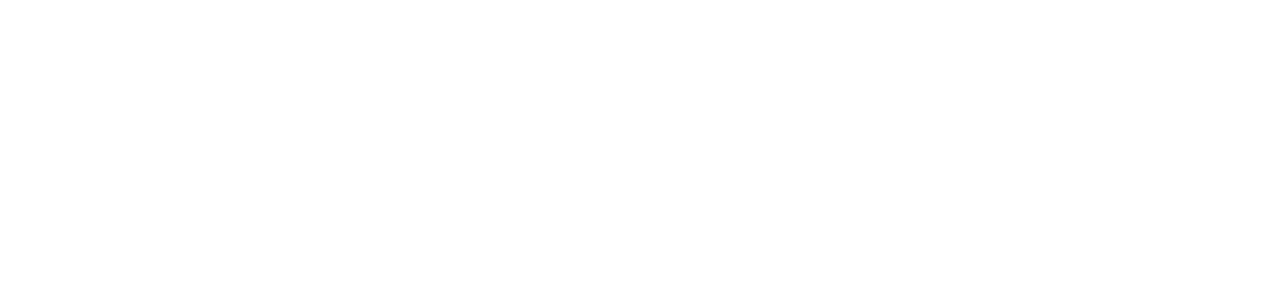
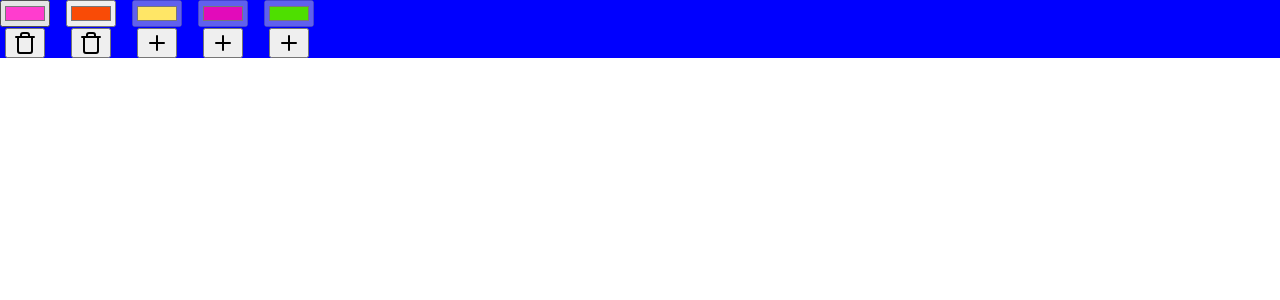
Before and after one commit to yazdrahobycha/gradient-generator, a React (Vite) app: page / in a window 1280 px wide. Shown: the top 300 px of the page. Built offline with nearby package versions, Linux system fonts and the light colour scheme.

Commit message:
added delete/add functionality for ColorPickers

```diff
--- a/package.json
+++ b/package.json
@@ -15,6 +15,7 @@
     "chroma-js": "^2.4.2",
     "new-component": "^5.0.2",
     "react": "^18.3.1",
-    "react-dom": "^18.3.1"
+    "react-dom": "^18.3.1",
+    "react-feather": "^2.0.10"
   }
 }
--- a/src/components/App/App.js
+++ b/src/components/App/App.js
@@ -1,20 +1,25 @@
 import React, { useCallback, useState } from "react";
 import GradientPreview from "../GradientPreview/GradientPreview";
 import Options from "../Options/Options";
+const initialColorsState = [
+  { color: "#FF3DCE", active: true },
+  { color: "#F94B06", active: true },
+  { color: "#FFE666", active: false },
+  { color: "#E20BBA", active: false },
+  { color: "#4EDF00", active: false },
+];
+initialColorsState.forEach((entry) => {
+  entry.id = crypto.randomUUID();
+});
 
 function App() {
-  const [colors, setColors] = useState([
-    "#FF3DCE",
-    "#F94B06",
-    "#FFE666",
-    "#E20BBA",
-    "#4EDF00",
-  ]);
+  const [colors, setColors] = useState(initialColorsState);
   const [angle, setAngle] = useState(60);
+  const [mode, setMode] = useState('lab')
 
   return (
     <div>
-      <GradientPreview colors={colors} angle={angle} />
+      <GradientPreview colors={colors} angle={angle} mode={mode} />
       <Options
         setColors={setColors}
         colors={colors}
--- /dev/null
+++ b/src/components/ColorPicker/ColorPicker.js
@@ -0,0 +1,18 @@
+import React, { memo, useState } from "react";
+
+function ColorPicker({ color, hadleColorChange, i, ...rest }) {
+  return (
+    <div>
+      <input
+        {...rest}
+        type="color"
+        id="head"
+        name="head"
+        value={color}
+        onChange={(e) => hadleColorChange(e, i)}
+      />
+    </div>
+  );
+}
+
+export default memo(ColorPicker);
--- /dev/null
+++ b/src/components/ColorPicker/index.js
@@ -0,0 +1,2 @@
+export * from './ColorPicker';
+export { default } from './ColorPicker';
--- a/src/components/ColorPickersContainer/ColorPickersContainer.js
+++ b/src/components/ColorPickersContainer/ColorPickersContainer.js
@@ -1,8 +1,61 @@
-import React from 'react';
+import React, { useCallback } from "react";
+import ColorPicker from "../ColorPicker/ColorPicker";
+import { Plus, Trash } from "react-feather";
+import styles from "./color-picker-container.module.css";
 
-function ColorPickersContainer({colors, setColors}) {
-  console.log(colors)
-  return <div></div>;
+function ColorPickersContainer({ colors, setColors }) {
+  const handleColorChange = useCallback((e, i) => {
+    // we have to pull the newest state value manualy
+    // beacause we're memoising this function in order to be able
+    // to memoize ColorPicker component (because this function changes its referens every rerender we're
+    //not able to memoize the component where it is as a prop), so it doesbt rerender every ColorPicker every time the
+    // value of one ColorPicker color changes, and because this funct will never be updated ([] as param here)
+    // it will have stale value. Now were both having function that is not changing its reference and the proper state
+    setColors((currentArray) => {
+      const newArray = [...currentArray];
+      newArray[i].color = e.target.value;
+      return newArray;
+    });
+  }, []);
+
+  function handleActiveColor(i) {
+    const activeColors = colors.filter((colorEntry) => colorEntry.active);
+    // dont change active state if there will be less than two colors
+    // and if the operation is delete (then the current value of active will be true, cause
+    // we will want it to be false)
+    if (activeColors.length <= 2 && colors[i].active) {
+      return;
+    }
+
+    //change active state of the color
+    const newArray = [...colors];
+    newArray[i].active = !newArray[i].active;
+    setColors(newArray);
+  }
+  return (
+    <div className={styles.wrapper}>
+      {colors.map((colorEntry, i) => {
+        {
+          /* we must pass the indexes of the colors in the state array
+      to connect colorpicker and button actual implementation with its equivalent
+    in state array  */
+        }
+        return (
+          <div className={styles.picker_wrapper} key={colorEntry.id}>
+            <ColorPicker
+              disabled={!colorEntry.active}
+              i={i}
+              hadleColorChange={handleColorChange}
+              color={colorEntry.color}
+            />
+            <button onClick={() => handleActiveColor(i)}>
+              {colorEntry.active ? <Trash /> : <Plus />}
+            </button>
+          </div>
+        );
+      })}
+    </div>
+  );
 }
 
 export default ColorPickersContainer;
--- /dev/null
+++ b/src/components/ColorPickersContainer/color-picker-container.module.css
@@ -0,0 +1,10 @@
+.wrapper {
+    display: flex;
+    gap: 1rem;
+}
+
+.picker_wrapper {
+    display: flex;
+    flex-direction: column;
+    align-items: center;
+}
--- a/src/components/GradientPreview/GradientPreview.js
+++ b/src/components/GradientPreview/GradientPreview.js
@@ -2,10 +2,9 @@
 import styles from "./gradient-preview.module.css";
 import {createGradientBackground} from '../../helpers'
 
-function GradientPreview({colors, angle}) {
-  const gradientStyles = createGradientBackground(colors, angle)
-  console.log(gradientStyles)
-
+function GradientPreview({colors, angle, mode}) {
+  const colorsEntries = colors.filter((colorEntry) => colorEntry.active).map((colorEntry) => colorEntry.color);
+  const gradientStyles = createGradientBackground(colorsEntries, angle, mode);
 
   return <div style={gradientStyles} className={styles.wrapper}></div>;
 }
--- a/src/helpers.js
+++ b/src/helpers.js
@@ -1,26 +1,7 @@
 import chroma, { average } from "chroma-js";
 
-export function createGradientBackground(colors, angle) {
-  //   const changedColors = colors.map((color) => {
-  //     let changedColor = chroma(color).hsv();
-  //     changedColor = chroma(
-  //       changedColor[0],
-  //       changedColor[1],
-  //       changedColor[2],
-  //       "hsv"
-  //     );
-
-  //     return changedColor;
-  //   });
-  //   const withInBetweenColors = changedColors.reduce((acc, item, i, arr) => {
-  //     acc.push(item.hsl());
-  //     if (i < arr.length - 1) {
-  //       acc.push(chroma.average([item, arr[i + 1]]).hsl());
-  //     }
-  //     return acc;
-  //   }, []);
-
-  const withInBetweenColors = chroma.scale(colors).mode("hsv").colors(6);
+export function createGradientBackground(colors, angle, mode) {
+  const withInBetweenColors = chroma.scale(colors).mode(mode).colors(6);
   const inlineStyleObj = {
     backgroundImage: `linear-gradient(${angle}deg, ${withInBetweenColors
       .map((hexColor, i) => {
```
Also changed, not shown: 1 other file (tests, documents, lock files or other folders).
